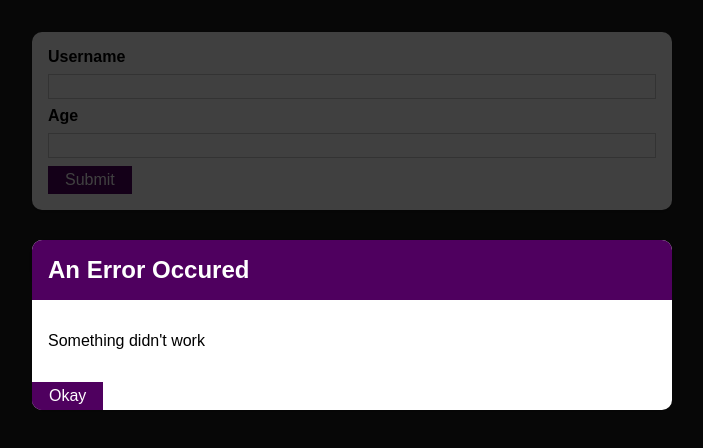
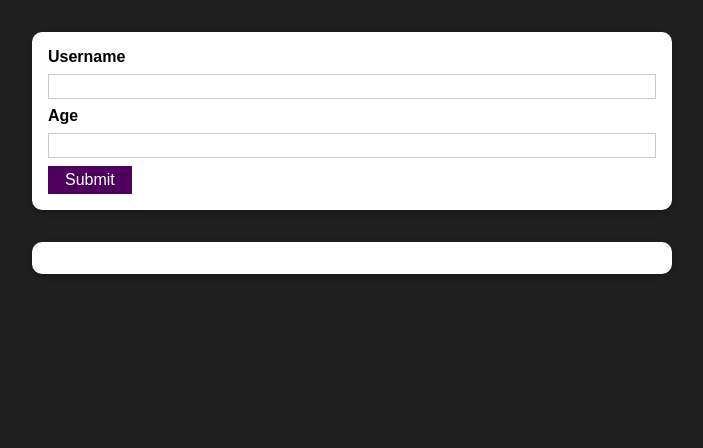
Before and after one commit to dwikbtn/user-validation-react-basic, a React (Create React App) app: page / in a window 1280 px wide. Shown: the top 448 px of the page, without its empty margins (288-991 px from the left). Built offline with nearby package versions, Linux system fonts and the light colour scheme.

Commit message:
Working with errie modal

```diff
--- a/src/components/UI/ErrorModal.js
+++ b/src/components/UI/ErrorModal.js
@@ -6,8 +6,8 @@
 
 const ErrorModal = (props) => {
   return (
-    <>
-      <div className={classes.backdrop}>
+    <div>
+      <div className={classes.backdrop} onClick={props.onConfirm}>
         <Card className={classes.modal}>
           <header className={classes.header}>
             <h2>{props.title}</h2>
@@ -16,11 +16,11 @@
             <p>{props.message}</p>
           </div>
           <footer className={classes.action}>
-            <Button>Okay</Button>
+            <Button onClick={props.onConfirm}>Okay</Button>
           </footer>
         </Card>
       </div>
-    </>
+    </div>
   );
 };
 
--- a/src/components/Users/AddUser.js
+++ b/src/components/Users/AddUser.js
@@ -8,6 +8,7 @@
 const AddUser = (props) => {
   const [enteredUserName, setEnteredUserName] = useState("");
   const [enteredUserAge, setEnteredUserAge] = useState("");
+  const [error, setError] = useState("");
 
   const addUserHandler = (e) => {
     e.preventDefault();
@@ -15,10 +16,16 @@
       enteredUserName.trim().length === 0 ||
       enteredUserAge.trim().length === 0
     ) {
-      return;
+      return setError({
+        title: "Invalid Input",
+        message: "Form must not be empty",
+      });
     }
     if (+enteredUserAge < 1) {
-      return;
+      return setError({
+        title: "Invalid Age",
+        message: "Form must not less then 1",
+      });
     }
     props.onAddUser(enteredUserName, enteredUserAge);
     setEnteredUserName("");
@@ -31,9 +38,18 @@
   const onAgeChange = (e) => {
     setEnteredUserAge(e.target.value);
   };
+  const errorHandler = () => {
+    setError(null);
+  };
   return (
     <>
-      <ErrorModal title="An Error Occured" message="Something didn't work" />
+      {error && (
+        <ErrorModal
+          title={error.title}
+          message={error.message}
+          onConfirm={errorHandler}
+        />
+      )}
       <Card className={classes.input}>
         <form onSubmit={addUserHandler}>
           <label htmlFor="username">Username</label>
--- a/src/components/Users/UserList.js
+++ b/src/components/Users/UserList.js
@@ -1,6 +1,5 @@
 import React from "react";
 import Card from "../UI/Card";
-import ErrorModal from "../UI/ErrorModal";
 
 import classes from "./UserList.module.css";
 
```
